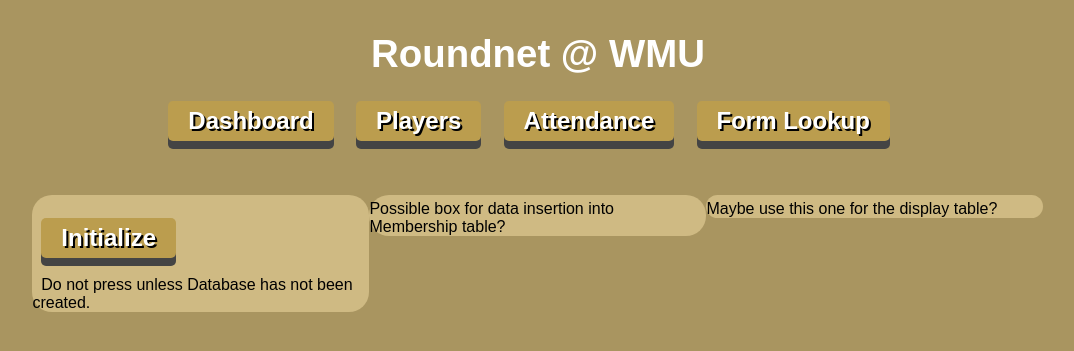
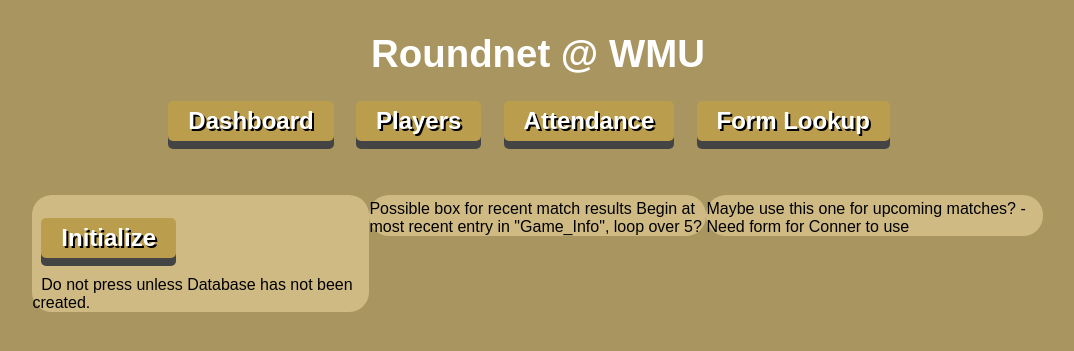
Before and after one commit to burdspencer/roundnet, a PHP site: page / in a window 1280 px wide. Shown: the part 207-558 px from the top of the page, without its empty margins (102-1176 px from the left). Run offline with PHP 8.4, Linux system fonts and the light colour scheme.

Commit message:
Updated with local files
11/19 - This is the most up-to-date version. - Spencer

```diff
--- a/index.php
+++ b/index.php
@@ -27,14 +27,15 @@
  <br><br><br>
 		<div class="row">
 			<div class="column"><br>
-				&nbsp;&nbsp;<a href="index.php" class="button">Initialize</a><br><br>
+				&nbsp;&nbsp;<a href="initalize.php" class="button">Initialize</a><br><br>
 				&nbsp; Do not press unless Database has not been created.
 			</div>
 			<div class="column">
-				Possible box for data insertion into Membership table?
+				Possible box for recent match results
+				Begin at most recent entry in "Game_Info", loop over 5?
 			</div>
 			<div class="column">
-				Maybe use this one for the display table?
+				Maybe use this one for upcoming matches? - Need form for Conner to use
 			</div>
 		</div>
 
```
